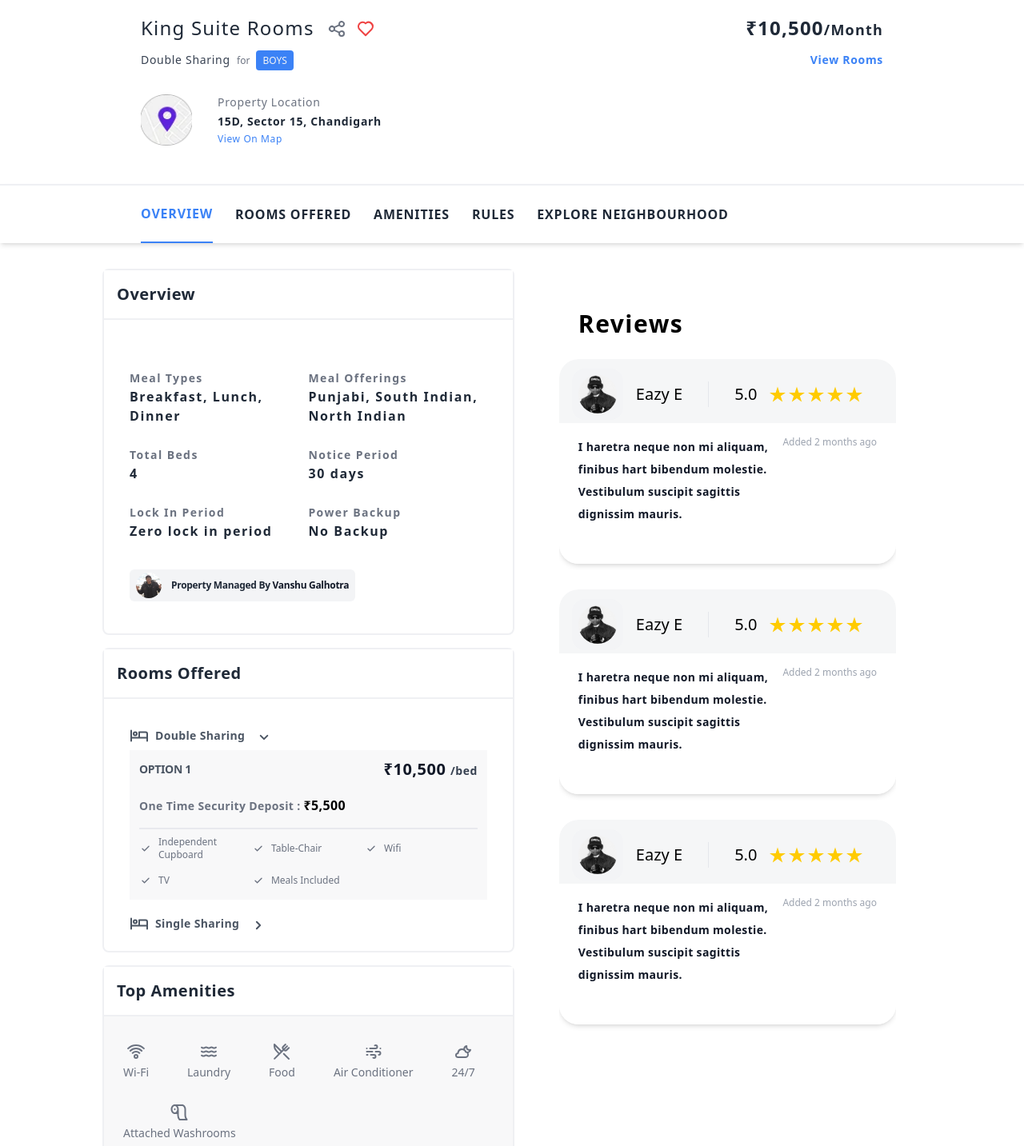
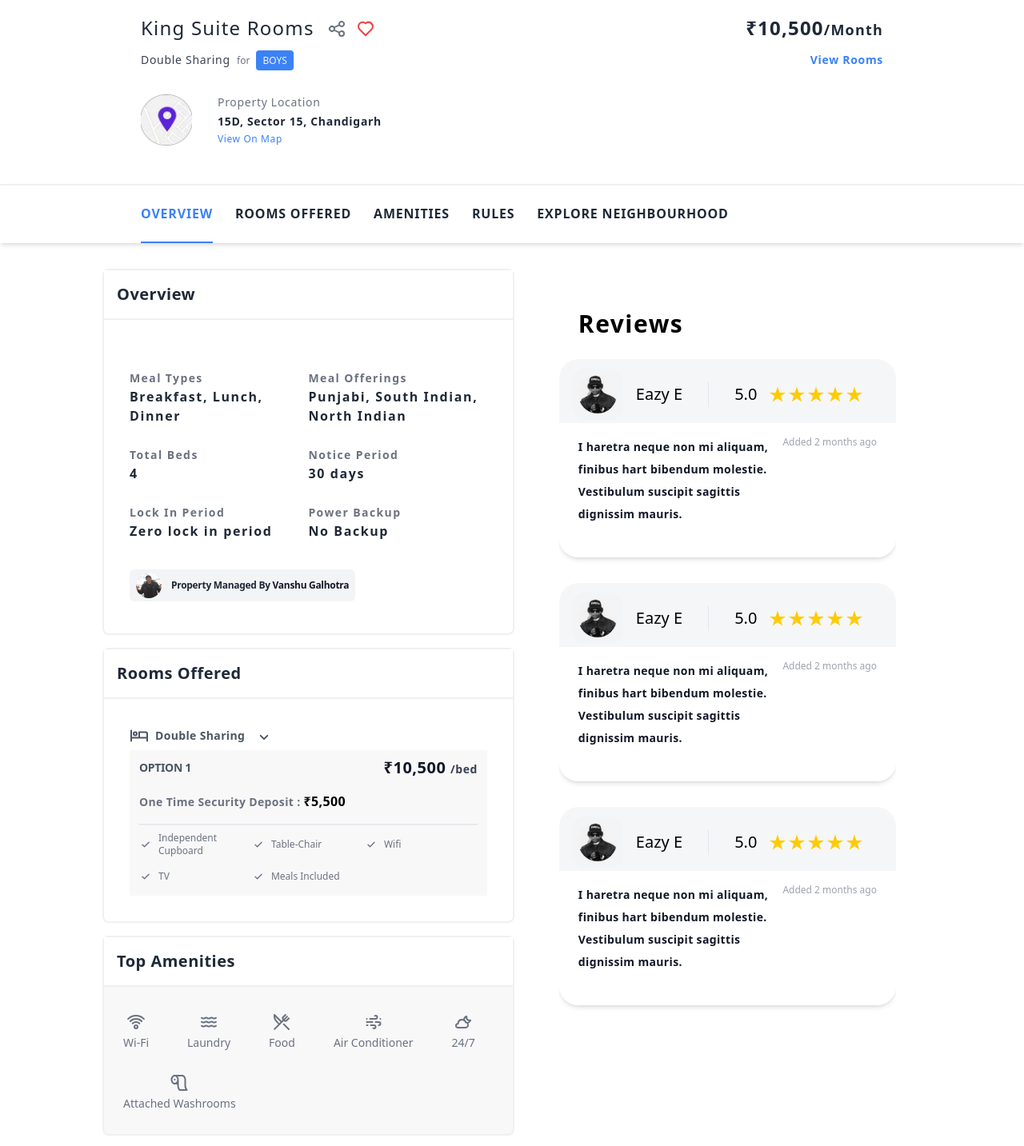
Before and after one commit to vanshugalhotra3332/PGVG, a Next.js app: page /pgs/1 in a window 1280 px wide. Shown: the part 632-2065 px from the top of the page at 80% size. Built offline with nearby package versions, Linux system fonts and the light colour scheme.

Commit message:
style(PG Details): finished

```diff
--- a/components/Cards/ReviewCard.js
+++ b/components/Cards/ReviewCard.js
@@ -19,7 +19,7 @@ const ReviewCard = () => {
                   />
                 </div>
               </div>
-              <h4 className="w-full md:w-auto text-xl font-heading font-medium">
+              <h4 className="w-auto text-xl font-heading font-medium">
                 Eazy E
               </h4>
               <div className="w-full md:w-px h-2 md:h-8 mx-8 bg-transparent md:bg-gray-200"></div>
@@ -101,13 +101,13 @@ const ReviewCard = () => {
           <div className="px-4 overflow-hidden md:px-6 pt-4 pb-4 bg-white">
             <div className="flex flex-wrap">
               <div className="w-full md:w-2/3 mb-6 md:mb-0">
-                <p className="mb-8 max-w-2xl text-gray-900 text-sm font-semibold tracking-wide leading-loose">
+                <p className="mb-2 md:mb-6 max-w-2xl text-gray-900 text-sm font-semibold tracking-wide leading-loose">
                   I haretra neque non mi aliquam, finibus hart bibendum
                   molestie. Vestibulum suscipit sagittis dignissim mauris.
                 </p>
               </div>
               <div className="w-full md:w-1/3 text-right">
-                <p className="mb-8 text-xs text-gray-400">Added 2 months ago</p>
+                <p className="mb-2 md:mb-6 text-xs text-gray-400">Added 2 months ago</p>
               </div>
             </div>
           </div>
--- a/components/GalleryQuickView.js
+++ b/components/GalleryQuickView.js
@@ -11,7 +11,7 @@ const GalleryQuickView = ({ setShowQuickView }) => {
   return (
     <div className="relative top-0 gallery-quick-view z-[100] bg-gray-100/10">
       <div
-        className="cross absolute right-6 md:top-4 top-7 cursor-pointer transition-all duration-200 ease-out hover:-translate-y-[1px]"
+        className="cross absolute right-10 md:top-4 top-10 cursor-pointer transition-all duration-200 ease-out hover:-translate-y-[1px] bg-white rounded-full px-1 py-1"
         onClick={() => {
           setShowQuickView(false);
         }}
@@ -19,10 +19,10 @@ const GalleryQuickView = ({ setShowQuickView }) => {
         <UilTimes className="h-8 w-8 text-gray-700 font-semibold" />
       </div>
       {/* topbar */}
-      <div className="topbar md:px-40 px-4 py-10">
+      <div className="topbar md:px-40 px-4 py-5">
         <div className="title-button flex flex-col md:flex-row justify-between">
           <div className="title m-4">
-            <span className="md:text-xl text-lg font-medium">
+            <span className="md:text-2xl text-lg font-medium tracking-wide">
               3 RK Apartment in , Sector 15 for rent - Chandigarh
             </span>
           </div>
@@ -32,12 +32,12 @@ const GalleryQuickView = ({ setShowQuickView }) => {
             </button>
           </div>
         </div>
-        <div className="hidden md:flex overflow-x-auto overflow-y-hidden border-b border-gray-200 whitespace-nowrap dark:border-gray-700 mt-3 space-x-7">
+        {/* <div className="hidden md:flex overflow-x-auto overflow-y-hidden border-b border-gray-200 whitespace-nowrap dark:border-gray-700 mt-3 space-x-7">
           <button className="tab-button active-tab">bedroom</button>
           <button className="tab-button">balcony</button>
           <button className="tab-button">bathroom</button>
           <button className="tab-button">others</button>
-        </div>
+        </div> */}
       </div>
       {/* image carousel */}
       <div className="image-carousel">
--- a/package.json
+++ b/package.json
@@ -18,6 +18,7 @@
     "leaflet": "^1.9.3",
     "leaflet-defaulticon-compatibility": "^0.1.1",
     "leaflet-geosearch": "^3.7.0",
+    "mongoose": "^7.0.3",
     "next": "13.2.4",
     "nuka-carousel": "^5.5.0",
     "react": "18.2.0",
--- a/pages/pgs/[slug].js
+++ b/pages/pgs/[slug].js
@@ -28,13 +28,13 @@ import Map from "@/components/Map";
 import Image from "next/image";
 import GalleryQuickView from "@/components/GalleryQuickView";
 import ReviewCard from "@/components/Cards/ReviewCard";
+import Link from "next/link";
 
 const Slug = () => {
   const router = useRouter();
   const { slug } = router.query;
   const [showQuickView, setShowQuickView] = useState(false);
   const [showIncludedItem, setShowIncludedItem] = useState(true);
-  const [showIncludedItem1, setShowIncludedItem1] = useState(false);
 
   return (
     <>
@@ -154,9 +154,11 @@ const Slug = () => {
               </span>
             </div>
             <div className="">
+              <Link href={"#rooms"}>
                 <span className="text-blue-500 text-sm tracking-wider cursor-pointer capitalize font-semibold">
                   View Rooms
                 </span>
+              </Link>
             </div>
           </div>
           <div className="location-details my-8 inline-flex justify-between items-center">
@@ -186,11 +188,21 @@ const Slug = () => {
       {/* navigation tabs section             */}
       <section className="hidden lg:flex items-center justify-between border-t-2 border-gray-200 border-opacity-60 sticky top-[80px] z-[9000] bg-white shadow-md px-44">
         <div className="flex overflow-x-auto overflow-y-hidden whitespace-nowrap space-x-7">
+          <Link href={"#overview"}>
             <button className="big-tab-button big-active-tab">overview</button>
+          </Link>
+          <Link href={"#rooms"}>
             <button className="big-tab-button">rooms offered</button>
+          </Link>
+          <Link href={"#amenities"}>
             <button className="big-tab-button">amenities</button>
+          </Link>
+          <Link href={"#rules"}>
             <button className="big-tab-button">rules</button>
+          </Link>
+          <Link href={"#explore-neighbourhood"}>
             <button className="big-tab-button">explore neighbourhood</button>
+          </Link>
         </div>
       </section>
 
@@ -209,7 +221,7 @@ const Slug = () => {
               </h2>
             </div>
             <div className="details lg:pt-10 pt-4 pb-6 lg:px-8 px-3">
-              <div className="py-2 grid grid-cols-2">
+              <div className="py-2 grid grid-cols-1 xs:grid-cols-2">
                 <div className="overview-info">
                   <span className="">Meal Types</span>
                   <p className="">Breakfast, Lunch, Dinner</p>
@@ -271,7 +283,7 @@ const Slug = () => {
                   <span>
                     <UilBed className="h-6 w-6" />
                   </span>
-                  <span className="font-semibold tracking-wide text-sm ml-2">
+                  <span className="font-semibold tracking-wide text-xs xs:text-sm ml-2">
                     Double Sharing
                   </span>
                   <span className="ml-3 mt-1">
@@ -296,115 +308,28 @@ const Slug = () => {
                 <div
                   className={` ${
                     showIncludedItem ? "block" : "hidden"
-                  } price-details py-2 px-3 bg-gray-100/60`}
+                  } price-details py-2 px-1 xs:px-3 bg-gray-100/60`}
                 >
                   <div className="price flex justify-between items-center">
-                    <span className="text-gray-600 font-semibold uppercase text-sm tracking-tight leading-relaxed">
+                    <span className="text-gray-600 font-semibold uppercase text-xs xs:text-sm tracking-tight leading-relaxed">
                       Option 1
                     </span>
-                    <span className="text-gray-900 font-semibold text-xl tracking-wide leading-relaxed">
+                    <span className="text-gray-900 font-semibold text-xs md:text-lg lg:text-xl tracking-wide leading-relaxed">
                       ₹10,500{" "}
-                      <span className="text-sm text-gray-700">/bed</span>
+                      <span className="text-xs xs:text-sm text-gray-700">
+                        /bed
+                      </span>
                     </span>
                   </div>
                   <div className="deposit py-4 border-b-2 border-gray-200 border-opacity-80">
-                    <span className="text-sm text-gray-500 tracking-wide capitalize leading-snug font-semibold">
+                    <span className="text-xs xs:text-sm text-gray-500 tracking-wide capitalize leading-snug font-semibold">
                       One time security deposit :{" "}
-                      <span className="text-base text-black">₹5,500</span>
+                      <span className="text-xs md:text-base text-black">
+                        ₹5,500
+                      </span>
                     </span>
                   </div>
-                  <div className="included grid lg:grid-cols-3 grid-cols-2">
-                    <div className="included-item inline-flex items-center py-2 gap-2">
-                      <span>
-                        <UilCheck className="h-4 w-4 text-gray-500" />
-                      </span>
-                      <span className="text-gray-500 text-xs font-normal">
-                        Independent Cupboard
-                      </span>
-                    </div>
-                    <div className="included-item inline-flex items-center py-2 gap-2">
-                      <span>
-                        <UilCheck className="h-4 w-4 text-gray-500" />
-                      </span>
-                      <span className="text-gray-500 text-xs font-normal">
-                        Table-Chair
-                      </span>
-                    </div>
-                    <div className="included-item inline-flex items-center py-2 gap-2">
-                      <span>
-                        <UilCheck className="h-4 w-4 text-gray-500" />
-                      </span>
-                      <span className="text-gray-500 text-xs font-normal">
-                        Wifi
-                      </span>
-                    </div>
-                    <div className="included-item inline-flex items-center py-2 gap-2">
-                      <span>
-                        <UilCheck className="h-4 w-4 text-gray-500" />
-                      </span>
-                      <span className="text-gray-500 text-xs font-normal">
-                        TV
-                      </span>
-                    </div>
-                    <div className="included-item inline-flex items-center py-2 gap-2">
-                      <span>
-                        <UilCheck className="h-4 w-4 text-gray-500" />
-                      </span>
-                      <span className="text-gray-500 text-xs font-normal">
-                        Meals Included
-                      </span>
-                    </div>
-                  </div>
-                </div>
-              </div>
-              <div className="sharing">
-                <div className="text-gray-600 inline-flex items-center justify-center">
-                  <span>
-                    <UilBed className="h-6 w-6" />
-                  </span>
-                  <span className="font-semibold tracking-wide text-sm ml-2">
-                    Single Sharing
-                  </span>
-                  <span className="ml-3 mt-1">
-                    {showIncludedItem1 && (
-                      <UilAngleDown
-                        className="h-6 w-6 cursor-pointer"
-                        onClick={() => {
-                          setShowIncludedItem1(false);
-                        }}
-                      />
-                    )}
-                    {!showIncludedItem1 && (
-                      <UilAngleRight
-                        className="h-6 w-6 cursor-pointer"
-                        onClick={() => {
-                          setShowIncludedItem1(true);
-                        }}
-                      />
-                    )}
-                  </span>
-                </div>
-                <div
-                  className={` ${
-                    showIncludedItem1 ? "block" : "hidden"
-                  } price-details py-2 px-3 bg-gray-100/60`}
-                >
-                  <div className="price flex justify-between items-center">
-                    <span className="text-gray-600 font-semibold uppercase text-sm tracking-tight leading-relaxed">
-                      Option 1
-                    </span>
-                    <span className="text-gray-900 font-semibold text-xl tracking-wide leading-relaxed">
-                      ₹12,500{" "}
-                      <span className="text-sm text-gray-700">/bed</span>
-                    </span>
-                  </div>
-                  <div className="deposit py-4 border-b-2 border-gray-200 border-opacity-80">
-                    <span className="text-sm text-gray-500 tracking-wide capitalize leading-snug font-semibold">
-                      One time security deposit :{" "}
-                      <span className="text-base text-black">₹7,500</span>
-                    </span>
-                  </div>
-                  <div className="included grid lg:grid-cols-3 grid-cols-2">
+                  <div className="included grid lg:grid-cols-3 grid-cols-1 xs:grid-cols-2">
                     <div className="included-item inline-flex items-center py-2 gap-2">
                       <span>
                         <UilCheck className="h-4 w-4 text-gray-500" />
@@ -452,14 +377,17 @@ const Slug = () => {
           </div>
 
           {/* amenities */}
-          <div className="amenities my-4 border-2 rounded-lg border-gray-200 border-opacity-60">
+          <div
+            className="amenities my-4 border-2 rounded-lg border-gray-200 border-opacity-60"
+            id="amenities"
+          >
             <div className="title bg-white px-4 py-4 border-b-2 border-gray-200 border-opacity-60 ">
               <h2 className="text-xl text-gray-800 tracking-wide font-semibold">
                 Top Amenities
               </h2>
             </div>
-            <div className="amen bg-gray-100/60 py-4 px-8 lg:px-0 flex items-center flex-wrap">
-              <div className="item my-2 mx-4 inline-flex flex-col items-center justify-center px-2 py-1">
+            <div className="amen bg-gray-100/60 py-4 px-4 xs:px-8 lg:px-0 flex items-center flex-wrap">
+              <div className="amen-item ">
                 <div className="icon my-1">
                   <UilWifi className="h-6 w-6 text-gray-500" />
                 </div>
@@ -467,7 +395,7 @@ const Slug = () => {
                   Wi-fi
                 </span>
               </div>
-              <div className="item my-2 mx-4 inline-flex flex-col items-center justify-center px-2 py-1">
+              <div className="amen-item ">
                 <div className="icon my-1">
                   <UilWater className="h-6 w-6 text-gray-500" />
                 </div>
@@ -475,7 +403,7 @@ const Slug = () => {
                   Laundry
                 </span>
               </div>
-              <div className="item my-2 mx-4 inline-flex flex-col items-center justify-center px-2 py-1">
+              <div className="amen-item ">
                 <div className="icon my-1">
                   <UilRestaurant className="h-6 w-6 text-gray-500" />
                 </div>
@@ -483,7 +411,7 @@ const Slug = () => {
                   Food
                 </span>
               </div>
-              <div className="item my-2 mx-4 inline-flex flex-col items-center justify-center px-2 py-1">
+              <div className="amen-item ">
                 <div className="icon my-1">
                   <UilWind className="h-6 w-6 text-gray-500" />
                 </div>
@@ -491,7 +419,7 @@ const Slug = () => {
                   Air Conditioner
                 </span>
               </div>
-              <div className="item my-2 mx-4 inline-flex flex-col items-center justify-center px-2 py-1">
+              <div className="amen-item ">
                 <div className="icon my-1">
                   <UilCloudMoon className="h-6 w-6 text-gray-500" />
                 </div>
@@ -499,7 +427,7 @@ const Slug = () => {
                   24/7
                 </span>
               </div>{" "}
-              <div className="item my-2 mx-4 inline-flex flex-col items-center justify-center px-2 py-1">
+              <div className="amen-item ">
                 <div className="icon my-1">
                   <UilToiletPaper className="h-6 w-6 text-gray-500" />
                 </div>
@@ -520,7 +448,7 @@ const Slug = () => {
                 Rules
               </h2>
             </div>
-            <div className="house-rules px-8 py-4">
+            <div className="house-rules px-4 xs:px-8 py-4">
               <div className="rule my-2">
                 <span>
                   <UilArrowRight className="h-6 w-6 text-green-500 inline-block" />
@@ -573,7 +501,10 @@ const Slug = () => {
           </div>
 
           {/* explore neighbourhood */}
-          <div className="explore-neighbourhood my-4 border-2 rounded-lg border-gray-200 border-opacity-60">
+          <div
+            className="explore-neighbourhood my-4 border-2 rounded-lg border-gray-200 border-opacity-60"
+            id="explore-neighbourhood"
+          >
             <div className="title bg-white px-4 py-4 border-b-2 border-gray-200 border-opacity-60 ">
               <h2 className="text-xl text-gray-800 tracking-wide font-semibold">
                 Explore Neighbourhood
@@ -645,6 +576,20 @@ const Slug = () => {
           </div>
         </div>
       </section>
+
+      {/* reviews mobile view */}
+      <div className="lg:hidden block reviews mt-8 mx-12">
+        <div className="title px-6">
+          <h2 className="text-3xl font-semibold tracking-wider leading-snug">
+            Reviews
+          </h2>
+        </div>
+        <div className="review-cards">
+          <ReviewCard />
+          <ReviewCard />
+          <ReviewCard />
+        </div>
+      </div>
     </>
   );
 };
--- a/styles/globals.css
+++ b/styles/globals.css
@@ -7,6 +7,9 @@
   input[type="number"]::-webkit-outer-spin-button {
     -webkit-appearance: none;
     margin: 0;
+  }
+  html {
+    @apply !scroll-smooth;
   }
 }
 
@@ -78,16 +81,21 @@ input[type="range"]::-webkit-slider-thumb {
   .overview-info p {
     @apply text-gray-800 lg:text-base text-xs font-semibold tracking-widest;
   }
-  .explore-item{
-    @apply inline-flex items-center flex-col justify-center px-2 cursor-pointer basis-auto my-2
+
+  .amen-item {
+    @apply my-2 mx-4 inline-flex flex-col items-center justify-center px-2 py-1 w-full xs:w-auto;
   }
-  .explore-item div{
-    @apply bg-white shadow-lg py-3 px-3 rounded-full border-2 border-gray-200 border-opacity-60 up-icon
+
+  .explore-item {
+    @apply inline-flex items-center flex-col justify-center px-2 cursor-pointer basis-auto my-2;
   }
-  .explore-item div svg{
-    @apply text-blue-600 h-5 w-5
+  .explore-item div {
+    @apply bg-white shadow-lg py-3 px-3 rounded-full border-2 border-gray-200 border-opacity-60 up-icon;
   }
-  .explore-item span{
-    @apply text-gray-700 text-xs tracking-widest font-semibold pt-2 capitalize
+  .explore-item div svg {
+    @apply text-blue-600 h-5 w-5;
+  }
+  .explore-item span {
+    @apply text-gray-700 text-xs tracking-widest font-semibold pt-2 capitalize;
   }
 }
```
Also changed, not shown: 1 other file (tests, documents, lock files or other folders). Lines whose indentation alone changed are shown as unchanged.
